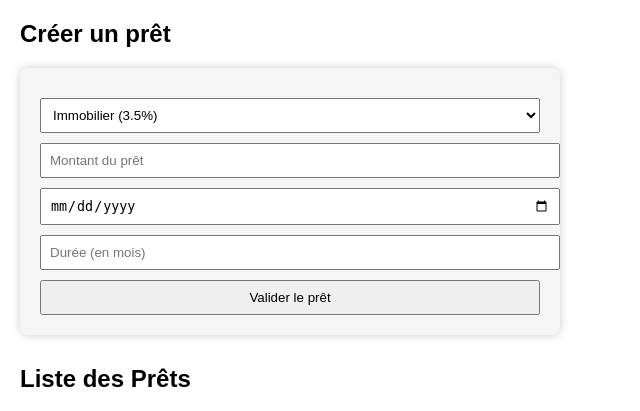
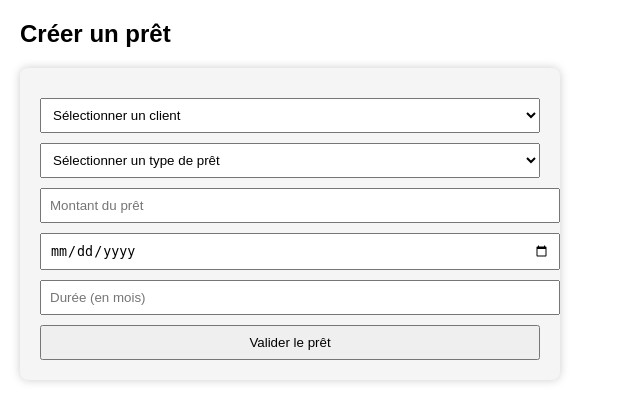
Before and after one commit to Sunnyyhhh/banque, a PHP site: page /t/ws/views/pret.html in a window 1280 px wide. Shown: the top 411 px of the page, without its empty margins (0-640 px from the left). Run offline with PHP 8.4, Linux system fonts and the light colour scheme.

Commit message:
pretSuiteCommit

```diff
--- a/ws/controllers/TypePretController.php
+++ b/ws/controllers/TypePretController.php
@@ -6,6 +6,12 @@ class TypePretController {
     public static function getAll() {
         $TypePrets = TypePret::getAll();
         Flight::json($TypePrets);
+    }
+
+    public static function getAllType() {
+        $TypePrets = TypePret::getAll();
+        Flight::json(['typePrets' => $TypePrets]);
+
     }
 
     public static function create() {
--- a/ws/controllers/UtilisateurController.php
+++ b/ws/controllers/UtilisateurController.php
@@ -43,4 +43,10 @@ class UtilisateurController {
         }
     }
 
+    public static function getAll() {
+        $clients = Utilisateur::getAll();
+        Flight::json(['utilisateurs' => $clients]);
+        //Flight::json($clients);
+    }
+
 }
--- a/ws/models/Utilisateur.php
+++ b/ws/models/Utilisateur.php
@@ -10,4 +10,10 @@ class Utilisateur {
         return $stmt->fetch(PDO::FETCH_ASSOC);
     }
 
+    public static function getAll() {
+        $db = getDB();
+        $stmt = $db->query("SELECT * FROM utilisateur");
+        return $stmt->fetchAll(PDO::FETCH_ASSOC);
+    }
+
 }
--- a/ws/routes/typepret_routes.php
+++ b/ws/routes/typepret_routes.php
@@ -2,6 +2,7 @@
 require_once __DIR__ . '/../controllers/TypePretController.php';
 
 Flight::route('GET /typePret', ['TypePretController', 'getAll']);
+Flight::route('GET /GetPret', ['TypePretController', 'getAllType']);
 Flight::route('GET /typePret/@id', ['TypePretController', 'getById']);
 Flight::route('POST /typePret', ['TypePretController', 'create']);
 Flight::route('PUT /typePret/@id', ['TypePretController', 'update']);
--- a/ws/routes/utilisateur_routes.php
+++ b/ws/routes/utilisateur_routes.php
@@ -2,3 +2,4 @@
 require_once __DIR__ . '/../controllers/UtilisateurController.php';
 
 Flight::route('POST /login', ['UtilisateurController', 'login']);
+Flight::route('GET /clients', ['UtilisateurController', 'getAll']);
--- a/ws/views/pret.html
+++ b/ws/views/pret.html
@@ -42,9 +42,11 @@
 
   <h2>Créer un prêt</h2>
   <form id="form-pret">
+    <select name="client" id="id_client" required>
+        <option value="">Sélectionner un client</option>
+    </select>
     <select name="id_type_pret" id="id_type_pret" required>
-      <option value="1" data-taux="3.5">Immobilier (3.5%)</option>
-      <option value="2" data-taux="1.5">Étudiant (1.5%)</option>
+        <option value="">Sélectionner un type de prêt</option>
     </select>
     <input type="number" id="montant" placeholder="Montant du prêt" required min="1" step="0.01">
     <input type="date" id="date_pret" required>
@@ -152,6 +154,54 @@
 
     document.getElementById("form-pret").addEventListener("submit", ajouterPret);
     chargerListePrets();
+
+    function chargerTypePrets() {
+    ajax("GET", "/GetPret", null, (res, status) => {
+        if (status === 200 && res.typePrets) {
+            const select = document.getElementById("id_type_pret");
+            select.innerHTML = '<option value="">Sélectionner un type de prêt</option>';
+            res.typePrets.forEach(tp => {
+                const option = document.createElement("option");
+                option.value = tp.id;
+                option.dataset.taux = tp.taux;
+                option.textContent = `${tp.nom} (${tp.taux}%)`;
+                select.appendChild(option);
+            });
+        } else {
+            document.getElementById("erreur").textContent = res.message || "Erreur lors du chargement des types de prêt.";
+        }
+    });
+}
+
+
+
+
+    function chargerClients() {
+            ajax("GET", "/clients", null, (res, status) => {
+                if (status === 200 && res.utilisateurs) {
+                    const selectClient = document.getElementById("id_client");
+                    selectClient.innerHTML = '<option value="">Sélectionner un client</option>';
+                    res.utilisateurs.forEach(client => {
+                        const option = document.createElement("option");
+                        option.value = client.id_utilisateur;
+                        option.textContent = `${client.prenom} ${client.nom} (${client.email})`;
+                        selectClient.appendChild(option);
+                    });
+                } else {
+                    document.getElementById("erreur").textContent = res.message || "Erreur lors du chargement des clients.";
+                }
+            });
+    }
+    window.addEventListener("DOMContentLoaded", () => {
+    chargerClients();
+    });
+
+    window.addEventListener("DOMContentLoaded", () => {
+    chargerTypePrets();
+    chargerListePrets(); // ta fonction existante
+});
+
+
   </script>
 
 </body>
```
